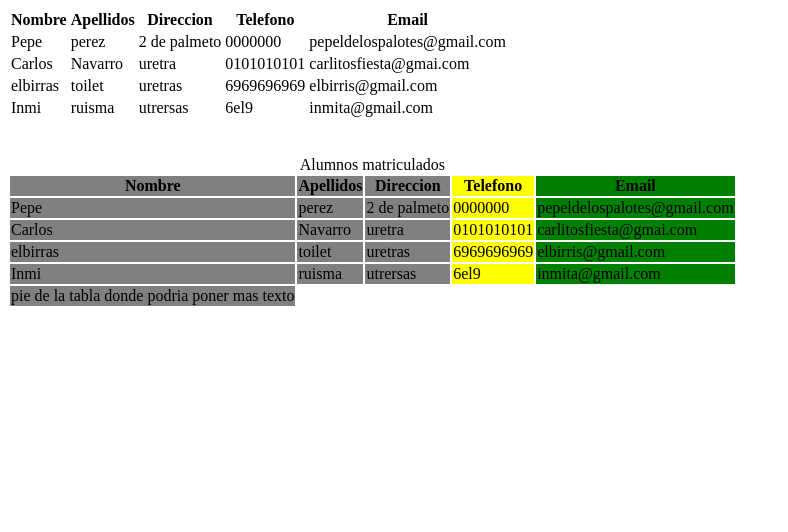
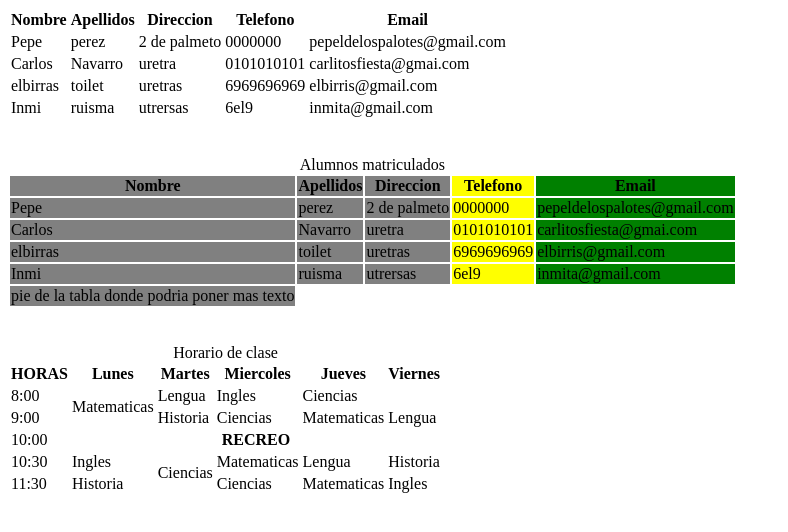
Before and after one commit to prgram769/temarios-desarrollo-web, a plain HTML site: page temarioHTMLCSS/html/tablas.html in a window 1280 px wide. Shown: the whole page, without its empty margins (0-788 px from the left). Drawn offline with Linux system fonts and the light colour scheme.

Commit message:
nuevas clases y ejercicio

```diff
--- /dev/null
+++ b/temarioHTMLCSS/exs/css/style2.css
@@ -0,0 +1,3 @@
+table, th, td {
+    border: 3px solid black;
+}
--- /dev/null
+++ b/temarioHTMLCSS/html/css/style1.css
@@ -0,0 +1,16 @@
+/*BORDE TIPICO*/
+
+/*table {
+    border-collapse: collapse;
+}
+
+td, th {
+    border: 1px solid black;
+}
+*/
+
+/*BORDE GORDO*/
+
+table, td, th {
+    border: 3px solid black;
+}
--- a/temarioHTMLCSS/html/tablas.html
+++ b/temarioHTMLCSS/html/tablas.html
@@ -114,5 +114,63 @@
             </tr>
         </tfoot>
     </table>
+
+    <br>
+
+    <!--rowspan para que una celda (th o td) ocupe mas de una fila-->
+    <!--colspan para que una celda (th o td) ocupe mas de una columna-->
+
+    <br>
+
+    <table>
+        <caption>
+            Horario de clase
+        </caption>
+        <thead>
+            <tr>
+                <th>HORAS</th>
+                <th>Lunes</th>
+                <th>Martes</th>
+                <th>Miercoles</th>
+                <th>Jueves</th>
+                <th>Viernes</th>
+            </tr>
+        </thead>
+        <tbody>
+            <tr>
+                <td>8:00</td>
+                <td rowspan="2">Matematicas</td>
+                <td>Lengua</td>
+                <td>Ingles</td>
+                <td colspan="2">Ciencias</td>
+            </tr>
+            <tr>
+                <td>9:00</td>
+                <td>Historia</td>
+                <td>Ciencias</td>
+                <td>Matematicas</td>
+                <td>Lengua</td>
+            </tr>
+            <tr>
+                <td>10:00</td>
+                <th colspan="5">RECREO</th>
+            </tr>
+            <tr>
+                <td>10:30</td>
+                <td>Ingles</td>
+                <td rowspan="2">Ciencias</td>
+                <td>Matematicas</td>
+                <td>Lengua</td>
+                <td>Historia</td>
+            </tr>
+            <tr>
+                <td>11:30</td>
+                <td>Historia</td>
+                <td>Ciencias</td>
+                <td>Matematicas</td>
+                <td>Ingles</td>
+            </tr>
+        </tbody>
+    </table>
 </body>
 </html>
```
Also changed, not shown: temarioHTMLCSS/exs/practicaTablas.html (added, +57 -0 lines), temarioHTMLCSS/html/bordesTablas.html (added, +61 -0 lines), temarioHTMLCSS/exs/img/100_ipod.png (added), temarioHTMLCSS/exs/img/120_ipod.png (added).
